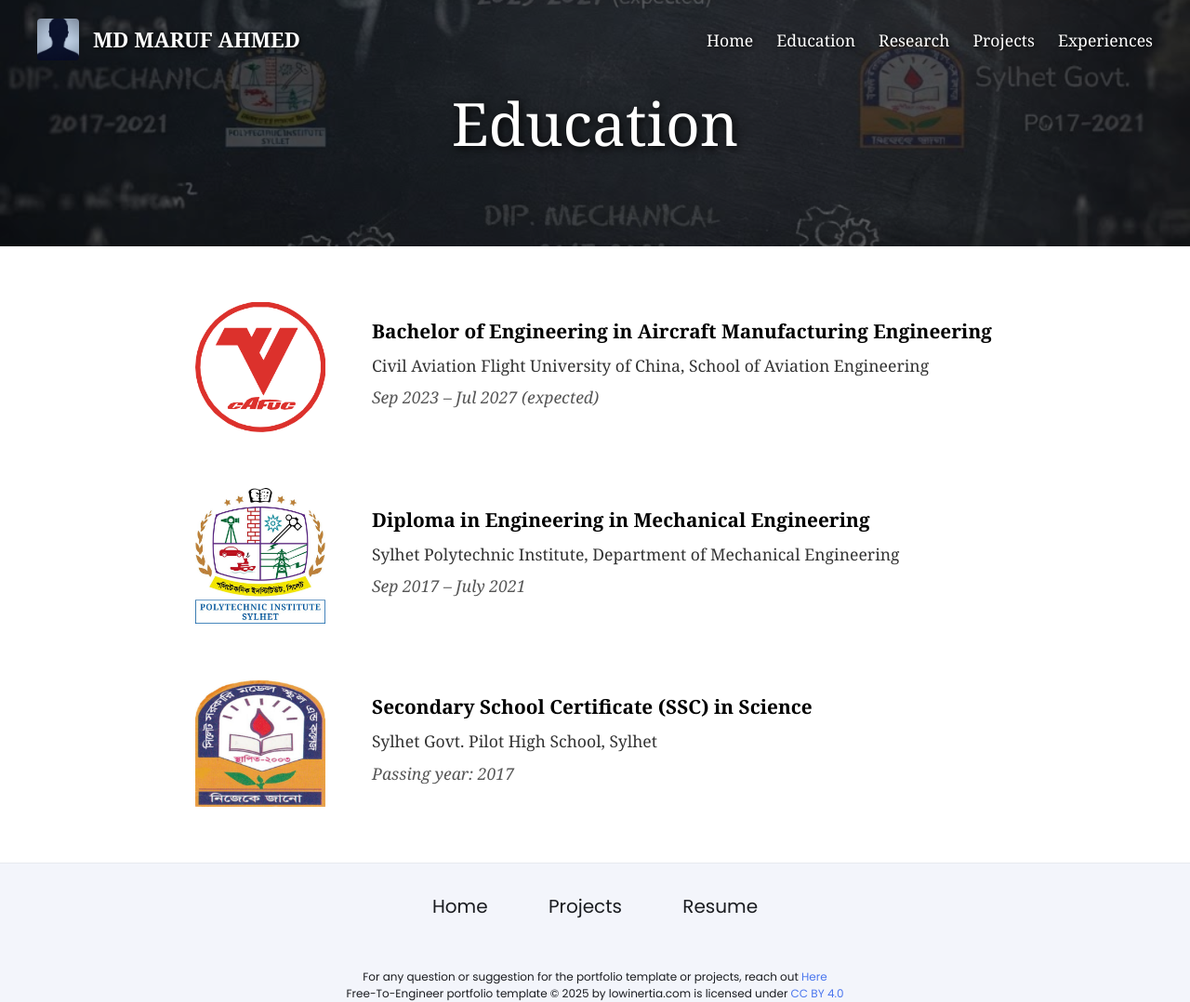
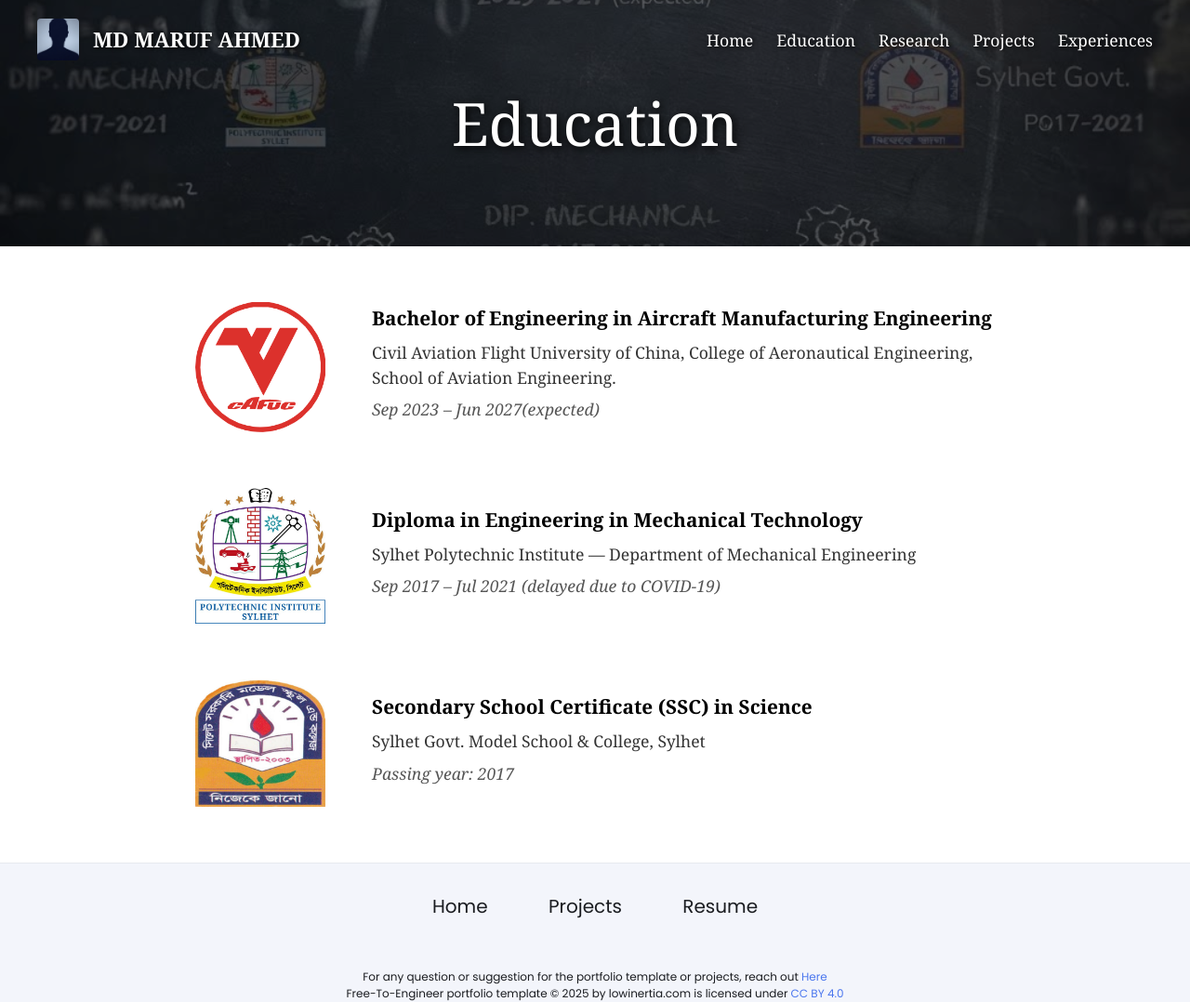
Before and after one commit to maruf066/maruf066.github.io, a Jekyll site: the page built from education.html, in a window 1280 px wide. Shown: the whole page at 93% size. Built offline with Jekyll 4.4.1, drawn with Linux system fonts in a browser that asks for light colours.

Commit message:
Update education.html

```diff
--- a/education.html
+++ b/education.html
@@ -111,8 +111,8 @@ permalink: /education/
     </div>
     <div class="edu-text-col">
       <h3>Bachelor of Engineering in Aircraft Manufacturing Engineering</h3>
-      <p>Civil Aviation Flight University of China, School of Aviation Engineering</p>
-      <p class="date">Sep 2023 – Jul 2027 (expected)</p>
+      <p>Civil Aviation Flight University of China, College of Aeronautical Engineering, School of Aviation Engineering.</p>
+      <p class="date">Sep 2023 – Jun 2027(expected)</p>
     </div>
   </div>
 
@@ -122,9 +122,9 @@ permalink: /education/
       <img src="{{ site.baseurl }}/assets/images/SPI LOGO.jpg" alt="SPI Logo">
     </div>
     <div class="edu-text-col">
-      <h3>Diploma in Engineering in Mechanical Engineering</h3>
-      <p>Sylhet Polytechnic Institute, Department of Mechanical Engineering</p>
-      <p class="date">Sep 2017 – July 2021</p>
+      <h3>Diploma in Engineering in Mechanical Technology</h3>
+      <p>Sylhet Polytechnic Institute — Department of Mechanical Engineering</p>
+      <p class="date">Sep 2017 – Jul 2021 (delayed due to COVID-19)</p>
     </div>
   </div>
 
@@ -135,7 +135,7 @@ permalink: /education/
     </div>
     <div class="edu-text-col">
       <h3>Secondary School Certificate (SSC) in Science</h3>
-      <p>Sylhet Govt. Pilot High School, Sylhet</p>
+      <p>Sylhet Govt. Model School &amp; College, Sylhet</p>
       <p class="date">Passing year: 2017</p>
     </div>
   </div>
```
